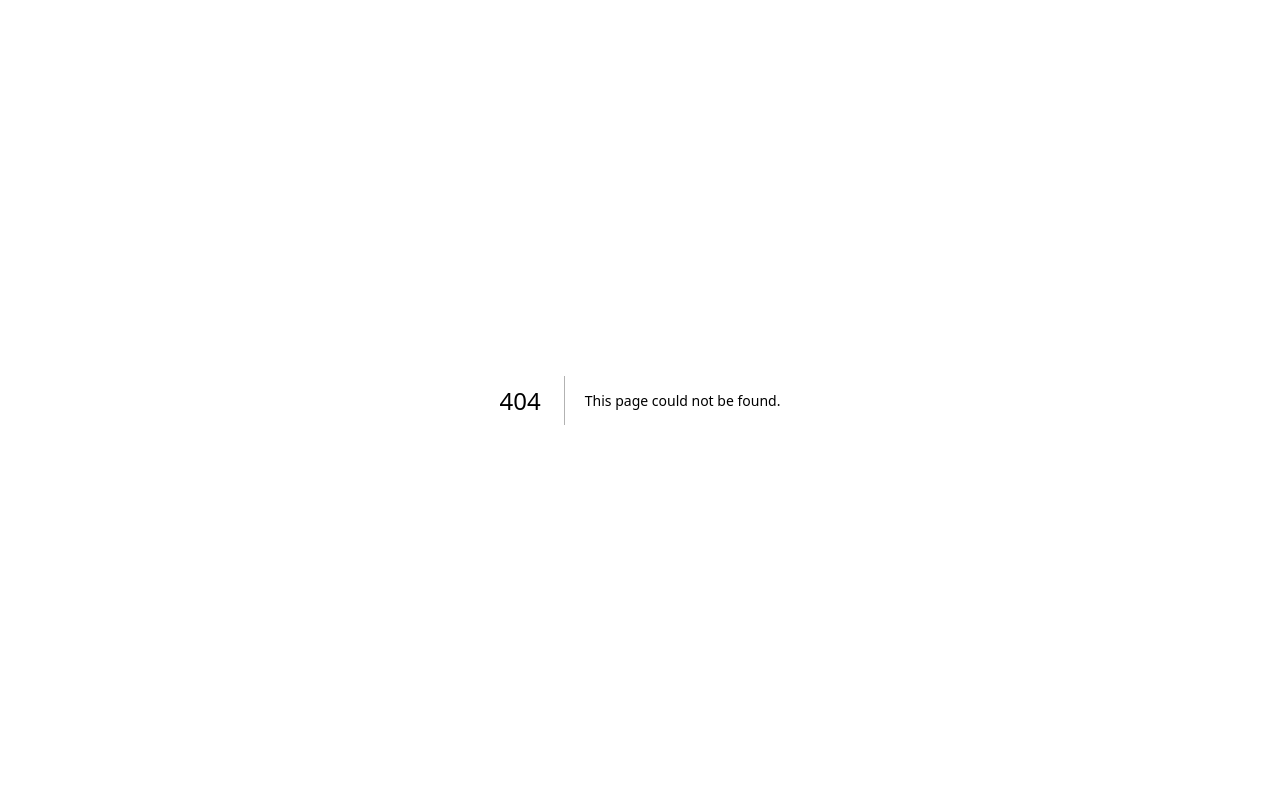
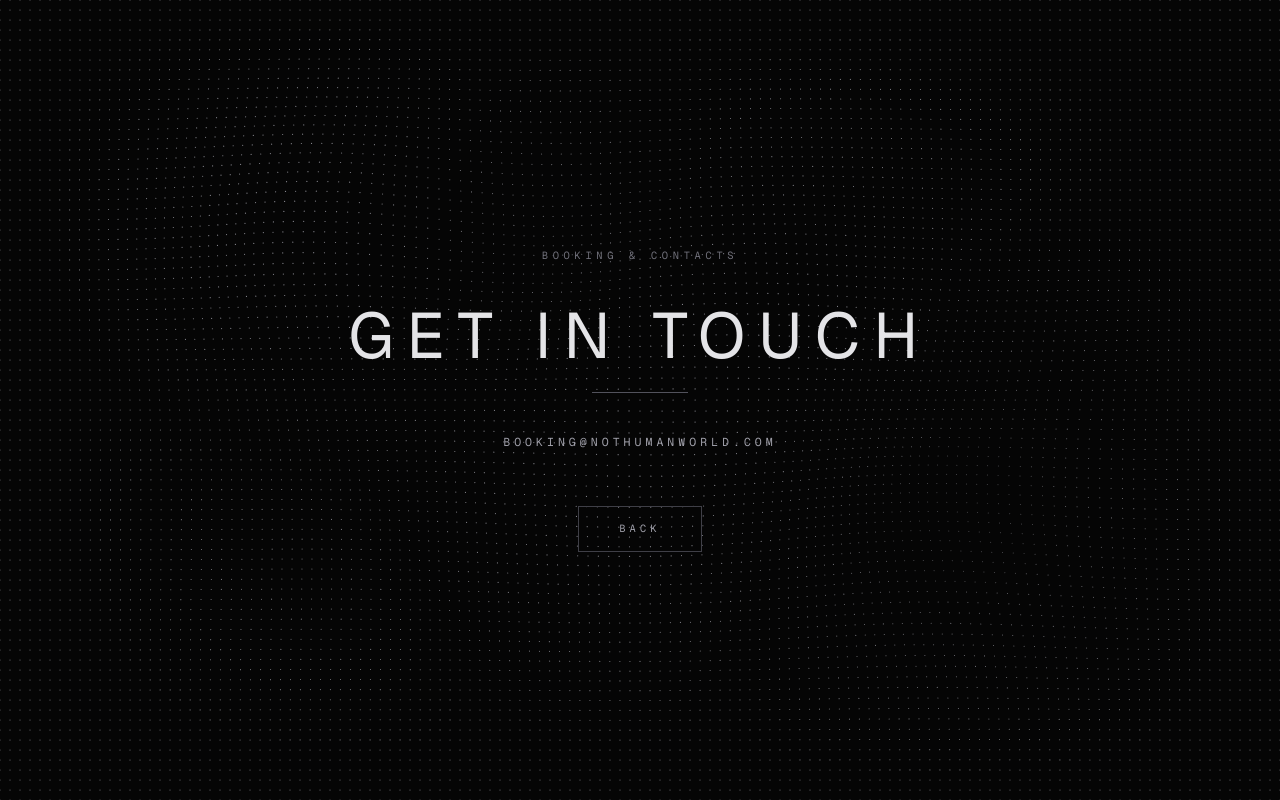
Before and after one commit to gnmcl/not-human, a Next.js app: page /contacts in a window 1280 px wide. Before the commit this address had no page. Built offline with nearby package versions, Linux system fonts and the light colour scheme.

Commit message:
feat: add Footer component and Contacts page for improved navigation and information

```diff
--- /dev/null
+++ b/app/contacts/page.tsx
@@ -0,0 +1,51 @@
+import Link from "next/link";
+import InteractiveMeshBackground from "@/components/InteractiveMeshBackground";
+
+export const metadata = {
+  title: "Booking & Contacts — Not Human",
+  description: "Book Not Human for events and get in touch.",
+};
+
+export default function ContactsPage() {
+  return (
+    <section
+      className="relative min-h-screen overflow-hidden bg-[#050505]"
+    >
+      <InteractiveMeshBackground className="absolute inset-0 z-0 w-full h-full" />
+
+      <div className="relative z-10 flex min-h-screen flex-col items-center justify-center px-4 text-center select-none">
+        <p
+          className="mb-6 text-[0.6rem] tracking-[0.45em] text-zinc-500 uppercase sm:text-[0.65rem]"
+          style={{ fontFamily: "var(--font-geist-mono)" }}
+        >
+          Booking &amp; Contacts
+        </p>
+
+        <h1
+          className="text-[2.2rem] tracking-[0.16em] text-zinc-200 uppercase sm:text-[4rem] sm:tracking-[0.2em]"
+          style={{ fontFamily: "var(--font-geist-sans)" }}
+        >
+          GET IN TOUCH
+        </h1>
+
+        <div className="mt-2 h-px w-16 bg-zinc-600 sm:w-24" />
+
+        <a
+          href="mailto:booking@nothumanworld.com"
+          className="mt-10 text-[0.65rem] tracking-[0.35em] text-zinc-400 uppercase transition-colors duration-300 hover:text-zinc-100 sm:text-[0.72rem]"
+          style={{ fontFamily: "var(--font-geist-mono)" }}
+        >
+          booking@nothumanworld.com
+        </a>
+
+        <Link
+          href="/"
+          className="mt-14 inline-flex items-center justify-center border border-zinc-700 px-8 py-3 text-[0.6rem] tracking-[0.35em] text-zinc-400 uppercase transition-all duration-500 hover:border-zinc-400 hover:text-zinc-100 sm:px-10 sm:py-3.5 sm:text-[0.65rem] sm:tracking-[0.4em]"
+          style={{ fontFamily: "var(--font-geist-mono)" }}
+        >
+          Back
+        </Link>
+      </div>
+    </section>
+  );
+}
--- a/app/page.tsx
+++ b/app/page.tsx
@@ -1,6 +1,7 @@
 import Image from "next/image";
 import InteractiveMeshBackground from "@/components/InteractiveMeshBackground";
 import DatesSection from "@/components/DatesSection";
+import Footer from "@/components/Footer";
 import SectionDotNavigator from "@/components/SectionDotNavigator";
 import TopNavbar from "@/components/TopNavbar";
 import YouTubeHeroSection from "@/components/YouTubeHeroSection";
@@ -69,16 +70,11 @@ export default function Home() {
             </div>
           </div>
 
-          <p
-            className="absolute right-0 bottom-5 left-0 z-10 text-center text-[0.55rem] tracking-[0.3em] text-zinc-500 uppercase select-none"
-            style={{ fontFamily: "var(--font-geist-mono)" }}
-          >
-            &copy; {new Date().getFullYear()} Not Human. All rights reserved.
-          </p>
         </section>
 
         <YouTubeHeroSection id="video" videoId={FEATURED_VIDEO_ID} />
         <DatesSection id="dates" />
+        <Footer />
       </main>
 
       <SectionDotNavigator sections={sections} />
--- /dev/null
+++ b/components/Footer.tsx
@@ -0,0 +1,98 @@
+import Link from "next/link";
+import {
+  FaFacebookF,
+  FaInstagram,
+  FaSoundcloud,
+  FaSpotify,
+  FaXTwitter,
+  FaYoutube,
+} from "react-icons/fa6";
+import { SiApplemusic, SiBeatport } from "react-icons/si";
+
+const legalLinks = [
+  { label: "Privacy Policy", href: "/privacy-policy" },
+  { label: "Cookie Settings", href: "/cookie-settings" },
+  { label: "Cookie Policy", href: "/cookie-policy" },
+  { label: "Terms of Use", href: "/terms-of-use" },
+];
+
+const allSocialItems = [
+  { label: "Instagram", href: "https://www.instagram.com/nothumanworld/", Icon: FaInstagram },
+  { label: "Facebook", href: "https://www.facebook.com/nothumanworld", Icon: FaFacebookF },
+  { label: "X", href: "https://x.com/nothumanworld", Icon: FaXTwitter },
+  { label: "SoundCloud", href: "https://soundcloud.com/nothumanworld", Icon: FaSoundcloud },
+  { label: "Spotify", href: "https://open.spotify.com/search/not%20human", Icon: FaSpotify },
+  { label: "YouTube", href: "https://www.youtube.com/@nothumanworld", Icon: FaYoutube },
+  { label: "Apple Music", href: "https://music.apple.com/us/search?term=not%20human", Icon: SiApplemusic },
+  { label: "Beatport", href: "https://www.beatport.com/search?q=not%20human", Icon: SiBeatport },
+];
+
+export default function Footer() {
+  return (
+    <footer
+      className="relative z-10 bg-black px-4 py-14 sm:px-8 sm:py-16"
+      style={{ fontFamily: "var(--font-geist-mono)" }}
+    >
+      <div className="mx-auto max-w-screen-lg flex flex-col items-center gap-10">
+
+        {/* BOOKING & CONTACTS */}
+        <div className="flex flex-col items-center gap-3">
+          <Link
+            href="/contacts"
+            className="text-[0.72rem] tracking-[0.44em] text-zinc-200 uppercase transition-colors duration-300 hover:text-white sm:text-[0.82rem] sm:tracking-[0.5em]"
+          >
+            BOOKING &amp; CONTACTS
+          </Link>
+          <div className="h-px w-10 bg-zinc-700" />
+        </div>
+
+        {/* Social icons — "Join my world:" label left on desktop, above on mobile */}
+        <div className="flex flex-col items-center gap-3 sm:flex-row sm:items-center sm:gap-5">
+          <span className="text-[0.55rem] tracking-[0.3em] text-zinc-500 uppercase sm:text-[0.58rem]">
+            Join my world:
+          </span>
+          <div className="flex flex-wrap items-center justify-center gap-4">
+            {allSocialItems.map(({ label, href, Icon }) => (
+              <a
+                key={label}
+                href={href}
+                target="_blank"
+                rel="noopener noreferrer"
+                aria-label={label}
+                title={label}
+                className="text-zinc-500 transition-colors duration-300 hover:text-white"
+              >
+                <Icon size={14} aria-hidden="true" />
+              </a>
+            ))}
+          </div>
+        </div>
+
+        {/* Divider */}
+        <div className="h-px w-full bg-zinc-800" />
+
+        {/* Copyright */}
+        <p className="text-center text-[0.52rem] tracking-[0.3em] text-zinc-600 uppercase select-none">
+          &copy; {new Date().getFullYear()} Not Human. All rights reserved.
+        </p>
+
+        {/* Legal links — one row on desktop, column on mobile */}
+        <nav
+          aria-label="Legal links"
+          className="flex flex-col items-center gap-3 sm:flex-row sm:gap-6"
+        >
+          {legalLinks.map(({ label, href }) => (
+            <Link
+              key={label}
+              href={href}
+              className="text-[0.55rem] tracking-[0.28em] text-zinc-600 uppercase transition-colors duration-300 hover:text-zinc-300 sm:text-[0.57rem]"
+            >
+              {label}
+            </Link>
+          ))}
+        </nav>
+
+      </div>
+    </footer>
+  );
+}
--- a/components/YouTubeHeroSection.tsx
+++ b/components/YouTubeHeroSection.tsx
@@ -43,10 +43,10 @@ export default function YouTubeHeroSection({ id, videoId }: YouTubeHeroSectionPr
       id={id}
       ref={sectionRef}
       data-scroll-section
-      className="relative z-10 min-h-screen overflow-hidden"
+      className="relative z-10 min-h-screen overflow-hidden bg-black"
       aria-label="Featured video"
     >
-      <div className="pointer-events-none absolute inset-0 z-10 bg-black/35" aria-hidden="true" />
+      <div className="pointer-events-none absolute inset-0 z-10 bg-black/20" aria-hidden="true" />
 
       <div className="absolute inset-0 z-0 flex items-center justify-center p-3 sm:p-6">
         <div className="relative aspect-video w-[80%] overflow-hidden rounded-md border border-zinc-700/60 bg-black sm:h-[80%] sm:w-[80%] sm:aspect-auto">
```
